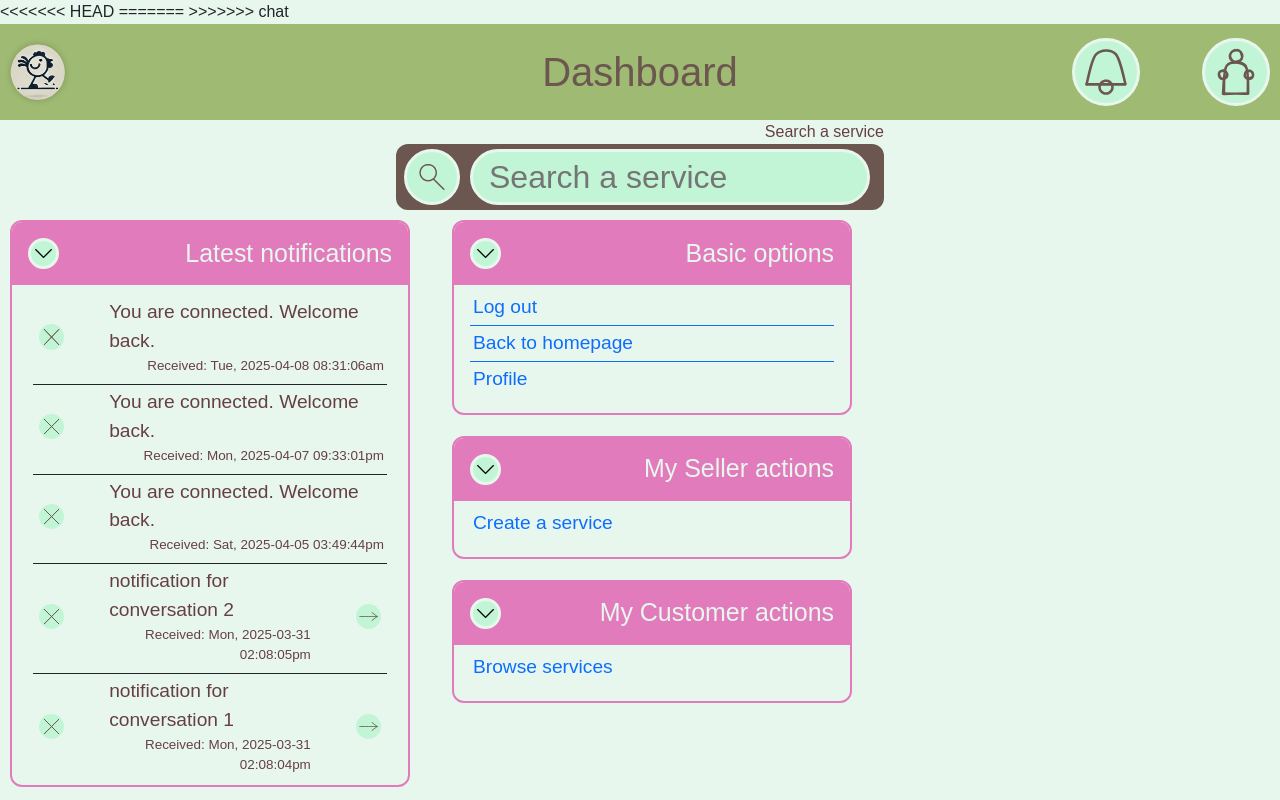
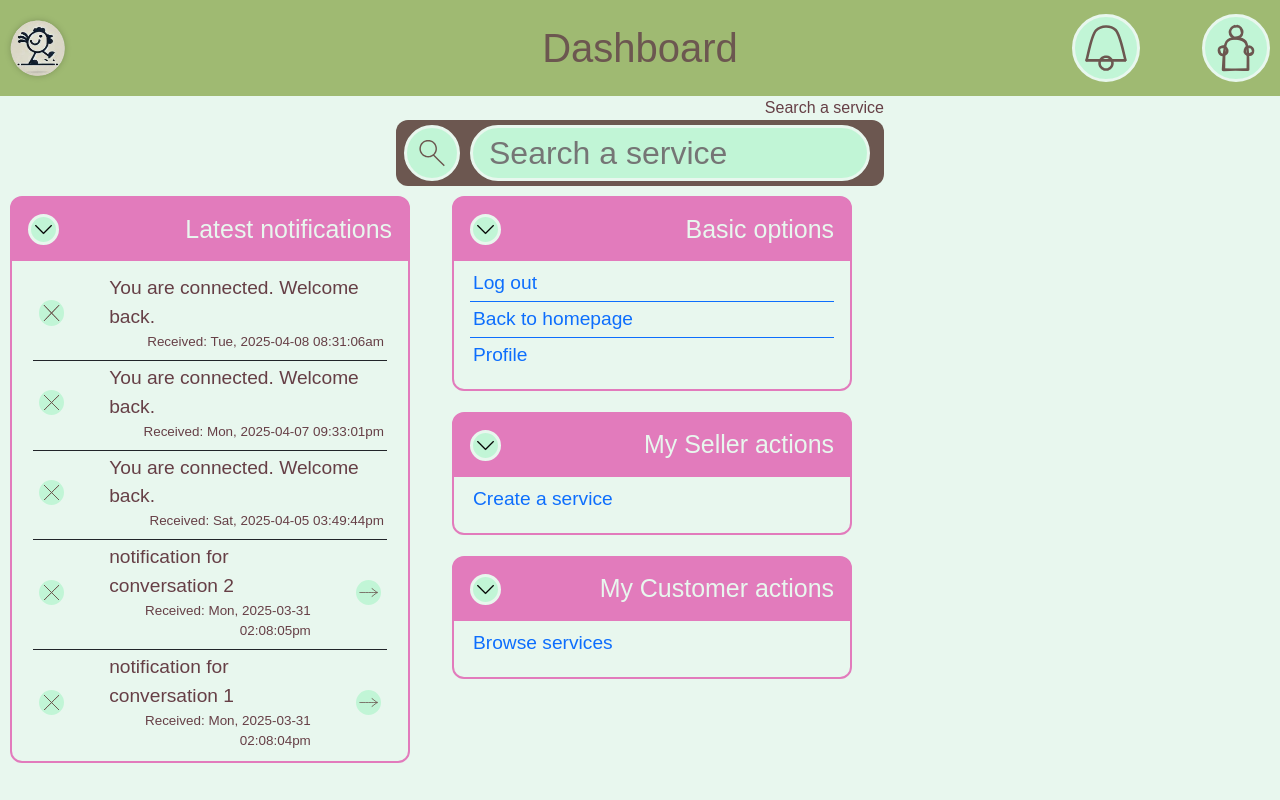
Before and after one commit to d-002/roaming-rooster, a PHP site: page /pages/dashboard/index.php in a window 1280 px wide. Run offline with PHP 8.4, Linux system fonts and the light colour scheme; the visitor is signed in with stand-in values (Sample User, id 1); data comes from the database, SQL or seed files in the repository; both versions use the stored data as it was after the commit.

Commit message:
removed conflict tags in file, addressed changes

```diff
--- a/assets/css/widgets.css
+++ b/assets/css/widgets.css
@@ -5,7 +5,7 @@
     border-radius: var(--medium-corner);
     box-sizing: border-box;
     background-clip: border-box;
-    background: var(--back-color-base);
+    background: var(--accent-color-secondary);
     overflow: hidden;
 
     width: calc(min(400px, 50%));
@@ -19,15 +19,17 @@
 }
 
 .widget-header {
-    background: var(--accent-color-secondary);
     color: var(--back-color-base);
     cursor: pointer;
 }
 
 .widget-content {
+    flex: 1;
     overflow: auto;
     margin: 0;
     padding-top: 5px;
+
+    background: var(--back-color-base);
 }
 
 .widget-header > h2 {
--- a/components/header.php
+++ b/components/header.php
@@ -7,28 +7,18 @@
         <link href="https://cdn.jsdelivr.net/npm/bootstrap@5.3.3/dist/css/bootstrap.min.css" rel="stylesheet"
               integrity="sha384-QWTKZyjpPEjISv5WaRU9OFeRpok6YctnYmDr5pNlyT2bRjXh0JMhjY6hW+ALEwIH"
               crossorigin="anonymous">
-<<<<<<< HEAD
 
         <!-- stylesheets -->
         <link rel="stylesheet" href="/assets/css/main-style.css">
         <?php foreach($css as $href) {?>
             <link rel="stylesheet" href="/assets/css/<?=$href?>.css">
         <?php }?>
-=======
-        <?php
-        foreach ($css as $link) {
-            ?>
-            <link rel="stylesheet" href="/assets/css/<?= $link ?>.css">
-            <?php
-        }
-        if ($osm) {
-            ?>
+
+        <?php if ($osm) { ?>
+            <!-- openstreetmap -->
             <link rel="stylesheet" href="https://unpkg.com/leaflet@1.9.4/dist/leaflet.css"
                   integrity="sha256-p4NxAoJBhIIN+hmNHrzRCf9tD/miZyoHS5obTRR9BMY="
                   crossorigin=""/>
-            <?php
-        }
-        ?>
->>>>>>> chat
+        <?php } ?>
     </head>
 <?php } ?>
```
Also changed, not shown: private/main-database.db.
